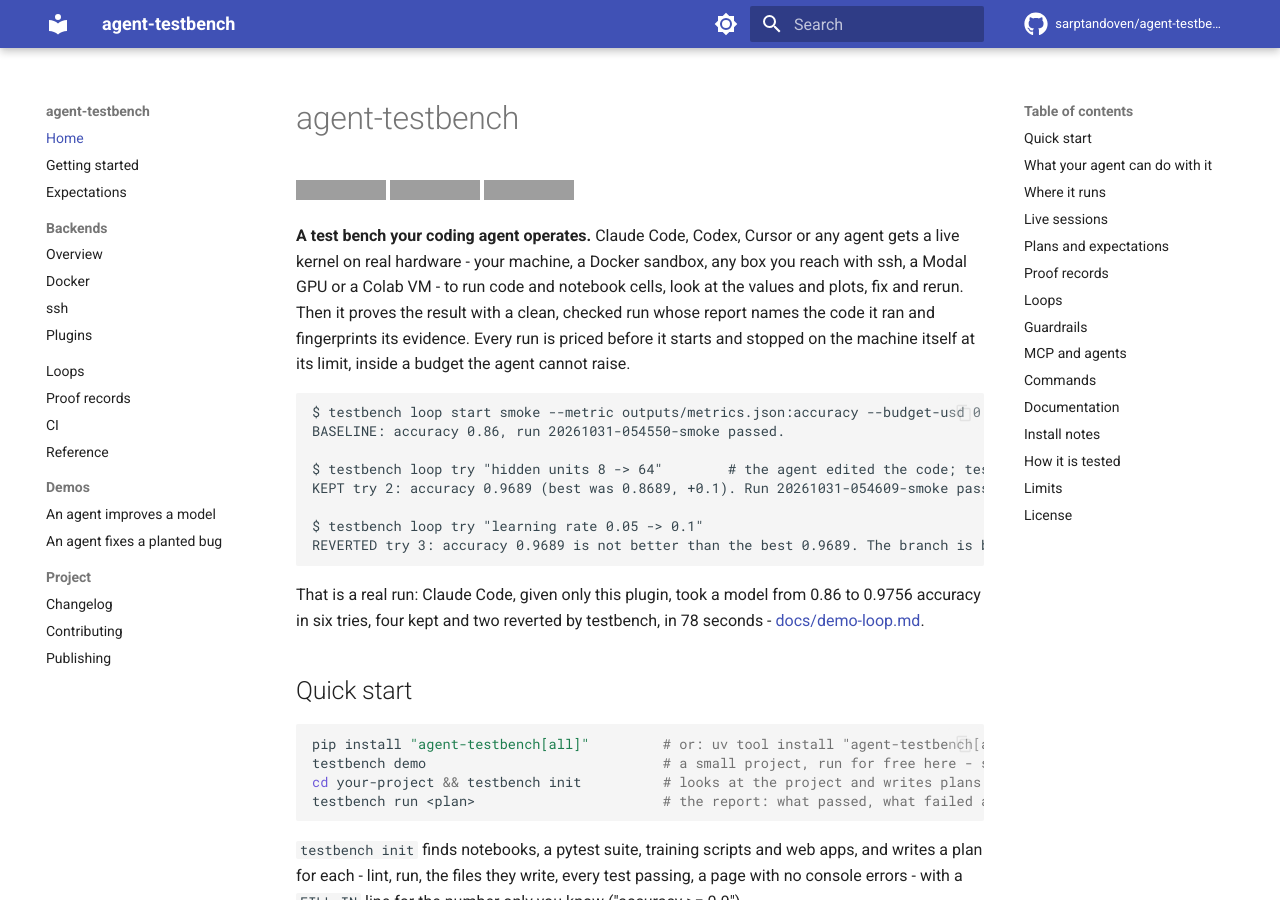
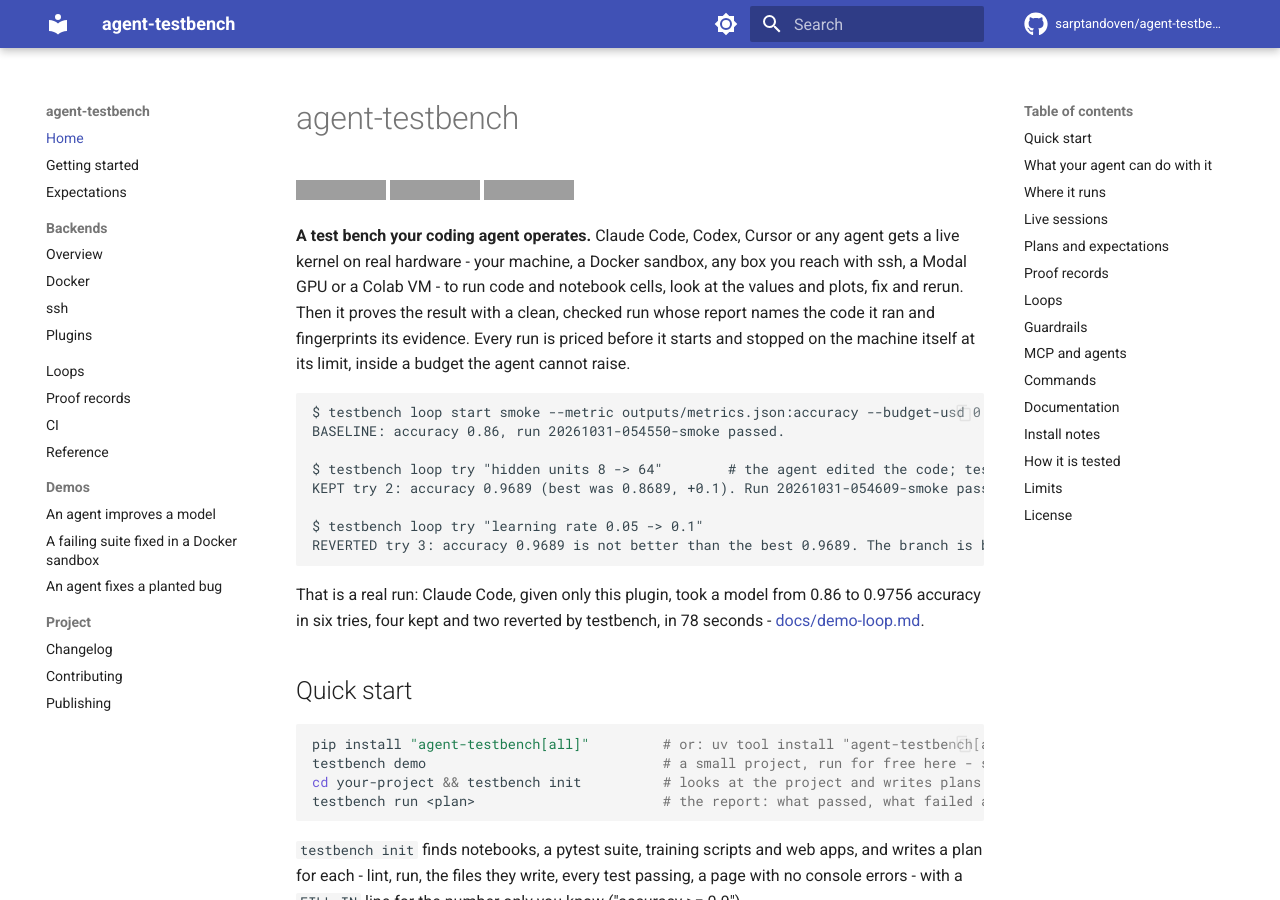
Before and after one commit to sarptandoven/agent-testbench, an MkDocs documentation site: the page built from docs/index.md, in a window 1280 px wide and 900 px high. Built offline with MkDocs 1.6.1 and Material for MkDocs 9.7.7, drawn with Linux system fonts in a browser that asks for light colours; comment, search, counter and statistics services are not loaded; grey boxes are pictures that could not be loaded.

Commit message:
docs site: list the sandbox demo in the navigation (the strict build refuses unlisted pages)
Co-Authored-By: Claude Opus 5.5 <noreply@anthropic.com>
Claude-Session: https://claude.ai/code/session_0119tK9oFrQ2rszaH35m4H3z

```diff
--- a/mkdocs.yml
+++ b/mkdocs.yml
@@ -37,6 +37,7 @@ nav:
   - Reference: reference.md
   - Demos:
       - An agent improves a model: demo-loop.md
+      - A failing suite fixed in a Docker sandbox: demo-sandbox.md
       - An agent fixes a planted bug: demo.md
   - Project:
       - Changelog: changelog.md
```
